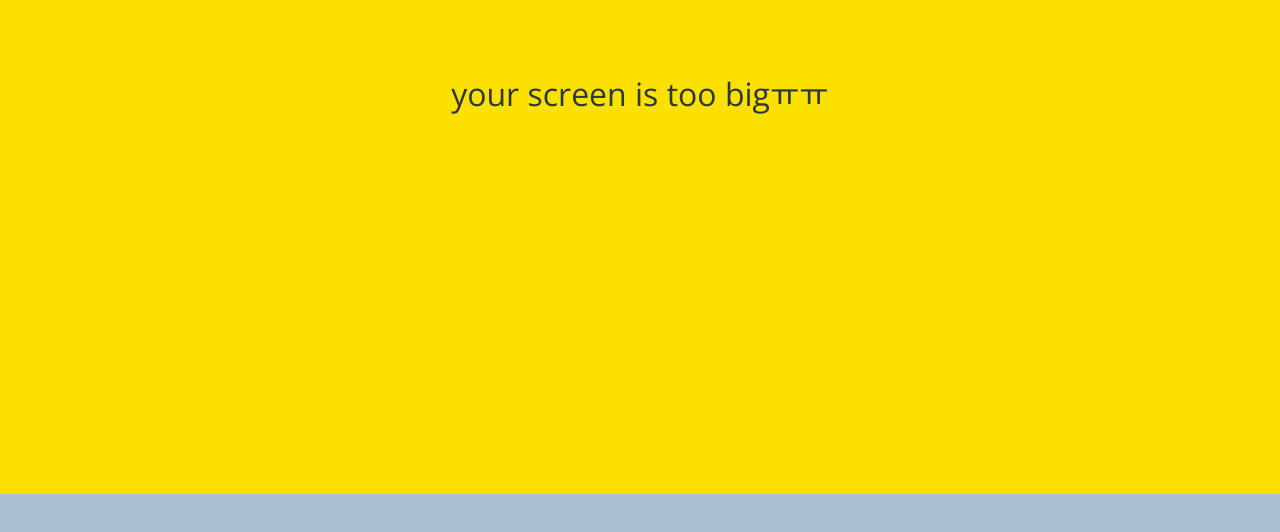
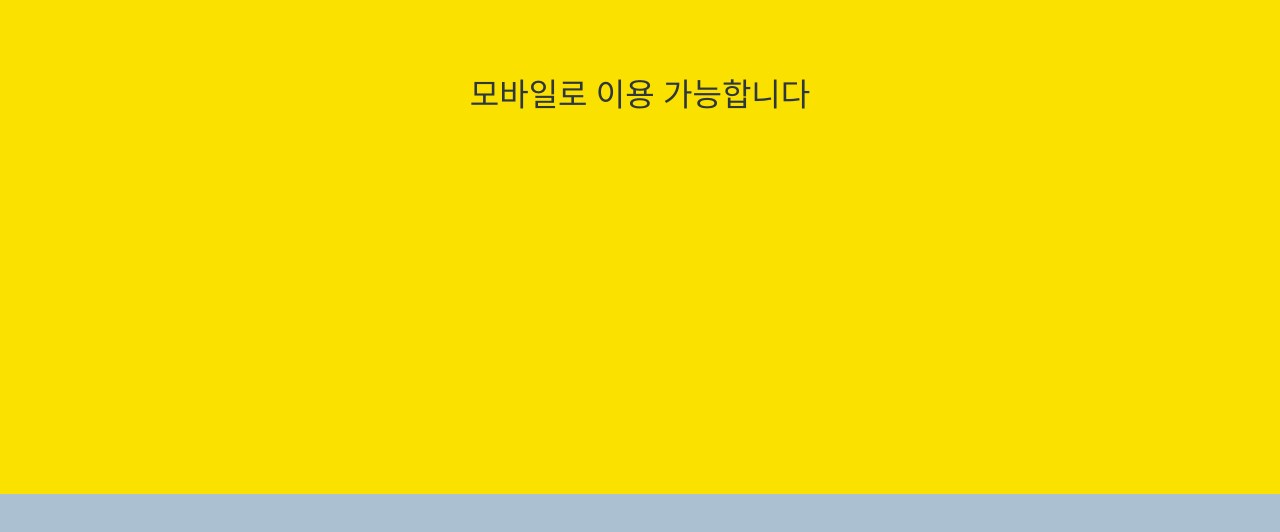
Before and after one commit to Shinjiwoooo/KakaoTalk_clone, a plain HTML site: page chat.html in a window 1280 px wide. Shown: the part 306-838 px from the top of the page. Drawn offline with nearby package versions, Linux system fonts and the light colour scheme.

Commit message:
1.27 add

```diff
--- a/chat.html
+++ b/chat.html
@@ -79,7 +79,7 @@
     </form>
 
     <div id="no-mobile">
-        <span>your screen is too bigㅠㅠ</span>
+        <span>모바일로 이용 가능합니다</span>
     </div>
 
     <script src="https://kit.fontawesome.com/6478f529f2.js" crossorigin="anonymous"></script>
```
Also changed, not shown: chats.html (+1 -1 lines), find.html (+1 -1 lines), friends.html (+1 -1 lines), more.html (+1 -1 lines), settings.html (+1 -1 lines).
